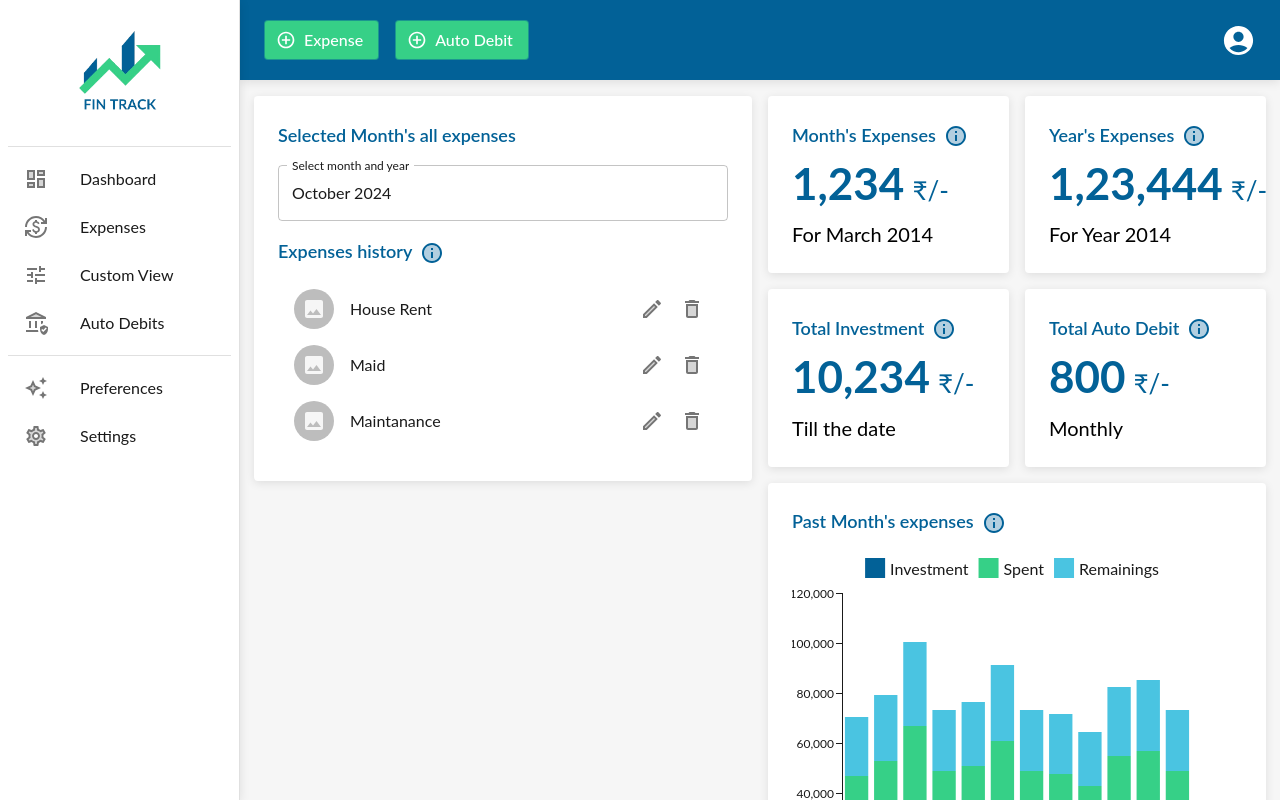
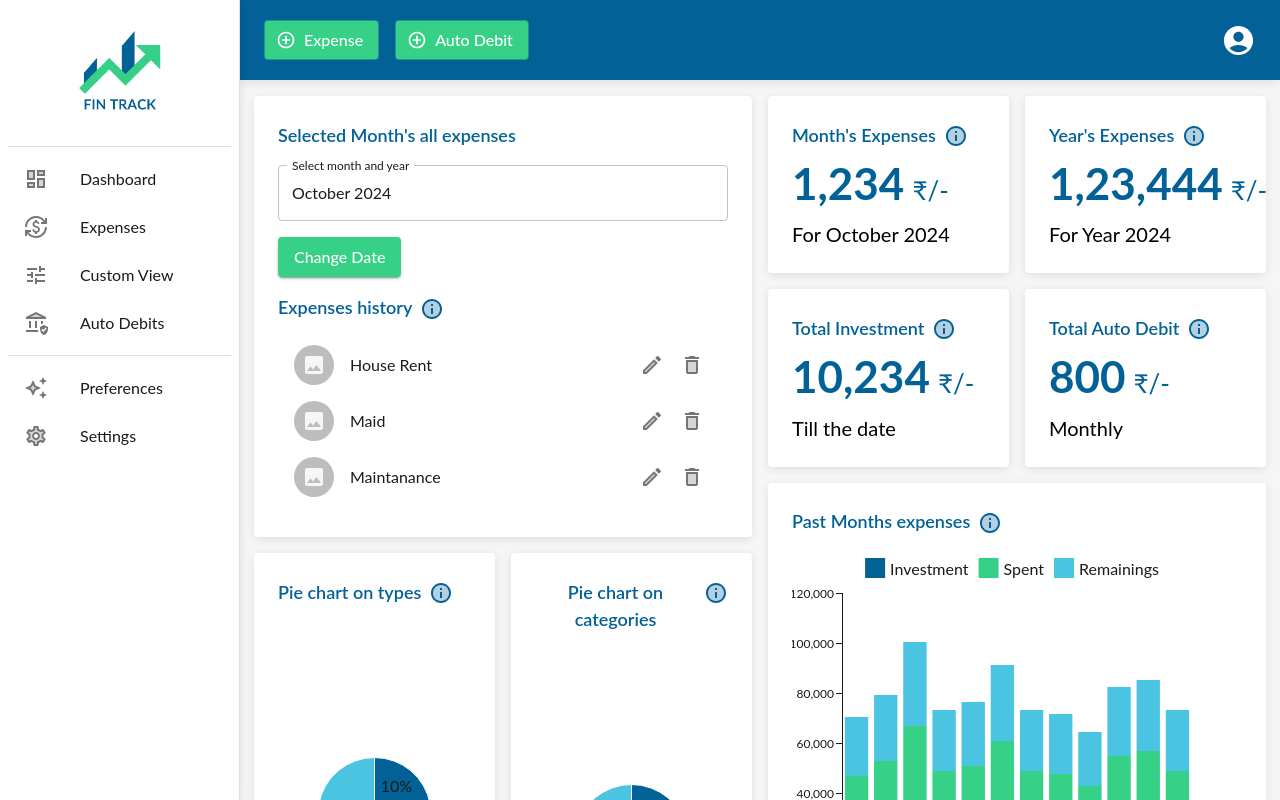
Before and after one commit to Kelta-King/FinTrack, a React (Create React App) app in the folder UI/user_interface_code/: page /expenses in a window 1280 px wide. Shown: the top 800 px of the page. Built offline with nearby package versions, Linux system fonts and the light colour scheme.

Commit message:
Expenses page defined

```diff
--- a/UI/user_interface_code/src/Components/Expenses.jsx
+++ b/UI/user_interface_code/src/Components/Expenses.jsx
@@ -3,18 +3,30 @@ import UTILS from '../Common/Utils';
 import ContainerBox from './Widgets/ContainerBox';
 import DataCard from './Widgets/DataCard';
 import Grid from '@mui/material/Grid2';
-import { Box } from '@mui/material';
+import { Box, Button } from '@mui/material';
 import GraphicalCard from './Widgets/GraphicalCard';
 import ListingCard from './Widgets/ListingCard';
-import SelectButtonCard from './Widgets/SelectButtonCard';
+import SelectButtonHolder from './Widgets/SelectButtonHolder';
+import { AdapterDayjs } from '@mui/x-date-pickers/AdapterDayjs';
+import { LocalizationProvider } from '@mui/x-date-pickers/LocalizationProvider';
+import { DatePicker } from '@mui/x-date-pickers/DatePicker';
+import FormControl from '@mui/material/FormControl';
+import dayjs from 'dayjs';
 
 export default function Expenses(props) {
     document.title = 'Expenses | ' + UTILS.TITLE;
-    const currentMonth = new Date().getMonth();
-    const [month, selectMonth] = React.useState(currentMonth);
-    const handleMonthChange = (event) => {
-        selectMonth(event.target.value);
+    const [date, selectDate] = React.useState(dayjs());
+    const [month, selectMonth] = React.useState(dayjs().month());
+    const [year, selectYear] = React.useState(dayjs().year());
+
+    const handleDateChange = (tempDate) => {
+        selectDate(tempDate);
     };
+
+    const updateDate = () => {
+        selectMonth(date.month());
+        selectYear(date.year());
+    }
     return (
         <>
             <Box sx={{ flexGrow: 1 }}>
@@ -25,11 +37,33 @@ export default function Expenses(props) {
                                 <ContainerBox
                                     children={
                                         <>
-                                            <SelectButtonCard
+                                            <SelectButtonHolder
                                                 title="Selected Month's all expenses"
                                                 placeholder="Select Month"
-                                                month={month}
-                                                handleMonthChange={handleMonthChange}
+                                                children={
+                                                    <>
+                                                        <FormControl sx={{ width: '100%' }}>
+                                                            <LocalizationProvider dateAdapter={AdapterDayjs}>
+                                                                <DatePicker
+                                                                    label={'Select month and year'}
+                                                                    views={['month', 'year']}
+                                                                    value={date}
+                                                                    onChange={handleDateChange}
+                                                                />
+                                                            </LocalizationProvider>
+                                                        </FormControl>
+                                                        <Button
+                                                            variant="contained"
+                                                            color="primary"
+                                                            onClick={updateDate}
+                                                            sx={{
+                                                                mt:2
+                                                            }}
+                                                        >
+                                                            Change Date
+                                                        </Button>
+                                                    </>
+                                                }
                                             />
                                             <ListingCard
                                                 title="Expenses history"
@@ -40,6 +74,30 @@ export default function Expenses(props) {
                                                 }
                                             />
                                         </>
+                                    }
+                                />
+                            </Grid>
+                        </Grid>
+                        <Grid container spacing={2} sx={{ mt: 2 }}>
+                            <Grid item size={{ lg: 6, md: 6, sm: 12 }}>
+                                <ContainerBox
+                                    children={
+                                        <GraphicalCard
+                                            title="Pie chart on types"
+                                            type={UTILS.SUPPORTED_GRAPHS.PIE_GRAPH}
+                                            description={"Monthly pie chart on types of expenses"}
+                                        />
+                                    }
+                                />
+                            </Grid>
+                            <Grid item size={{ lg: 6, md: 6, sm: 12 }}>
+                                <ContainerBox
+                                    children={
+                                        <GraphicalCard
+                                            title="Pie chart on categories"
+                                            type={UTILS.SUPPORTED_GRAPHS.PIE_GRAPH}
+                                            description={"Monthly pie chart on categories of expenses"}
+                                        />
                                     }
                                 />
                             </Grid>
@@ -55,8 +113,8 @@ export default function Expenses(props) {
                                             value={UTILS.TO_INDIAN_NUMBER_FORMAT(
                                                 1234
                                             )}
-                                            subtitle="For March 2014"
-                                            description="March 2014 total expense"
+                                            subtitle={"For " + UTILS.MONTHS_LIST[month] + " " + year}
+                                            description={UTILS.MONTHS_LIST[month] + " " + year + " total expense"}
                                         />
                                     }
                                 />
@@ -70,8 +128,8 @@ export default function Expenses(props) {
                                                 value={UTILS.TO_INDIAN_NUMBER_FORMAT(
                                                     123444
                                                 )}
-                                                subtitle="For Year 2014"
-                                                description="2014 year's total expense"
+                                                subtitle={"For Year " + year}
+                                                description={year + " year's total expense"}
                                             />
                                         </>
                                     }
@@ -113,12 +171,12 @@ export default function Expenses(props) {
                                 <ContainerBox
                                     children={
                                         <GraphicalCard
-                                            title="Past Month's expenses"
+                                            title="Past Months expenses"
                                             type={
                                                 UTILS.SUPPORTED_GRAPHS.BAR_GRAPH
                                             }
                                             description={
-                                                "Past Month's expenses"
+                                                "Past Months expenses"
                                             }
                                         />
                                     }
--- a/UI/user_interface_code/src/Components/Widgets/SelectButtonCard.jsx
+++ /dev/null
@@ -1,44 +0,0 @@
-import * as React from 'react';
-import { Box, Typography } from '@mui/material';
-import FormControl from '@mui/material/FormControl';
-import UTILS from '../../Common/Utils';
-import COLOR_PALLETE from '../../Theme/ThemeStyle';
-import { AdapterDayjs } from '@mui/x-date-pickers/AdapterDayjs';
-import { LocalizationProvider } from '@mui/x-date-pickers/LocalizationProvider';
-import { DatePicker } from '@mui/x-date-pickers/DatePicker';
-import dayjs from 'dayjs';
-
-export default function SelectButtonCard(props) {
-    const [val, setVal] = React.useState(dayjs());
-    return (
-        <Box sx={{ mr: 2, ml: 2, mt: 2 }}>
-            <Typography
-                variant="p"
-                sx={{
-                    lineHeight: 1.5,
-                    display: 'inline-block',
-                    fontSize: 18,
-                    fontWeight: 600,
-                    mt: 0.2,
-                    mb: 2,
-                    color: COLOR_PALLETE.richBlue
-                }}
-            >
-                {props.title}
-            </Typography>
-            <FormControl sx={{ width: '100%' }}>
-                <LocalizationProvider dateAdapter={AdapterDayjs}>
-                    <DatePicker
-                        label={'Select month and year'}
-                        views={['month', 'year']}
-                        value={val}
-                        onChange={(date) => {
-                            console.log(date);
-                            setVal(date)
-                        }}
-                    />
-                </LocalizationProvider>
-            </FormControl>
-        </Box>
-    );
-}
--- /dev/null
+++ b/UI/user_interface_code/src/Components/Widgets/SelectButtonHolder.jsx
@@ -0,0 +1,25 @@
+import * as React from 'react';
+import { Box, Typography } from '@mui/material';
+import COLOR_PALLETE from '../../Theme/ThemeStyle';
+
+export default function SelectButtonCard(props) {
+    return (
+        <Box sx={{ mr: 2, ml: 2, mt: 2 }}>
+            <Typography
+                variant="p"
+                sx={{
+                    lineHeight: 1.5,
+                    display: 'inline-block',
+                    fontSize: 18,
+                    fontWeight: 600,
+                    mt: 0.2,
+                    mb: 2,
+                    color: COLOR_PALLETE.richBlue
+                }}
+            >
+                {props.title}
+            </Typography>
+            {props.children}
+        </Box>
+    );
+}
```
